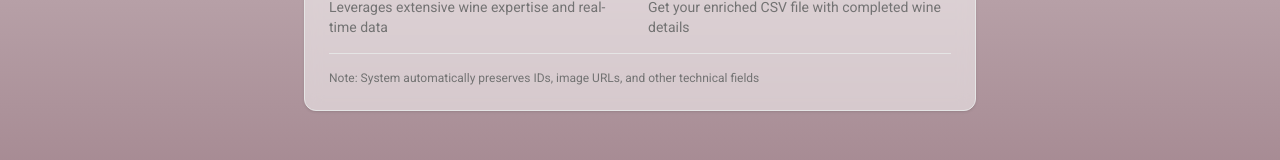
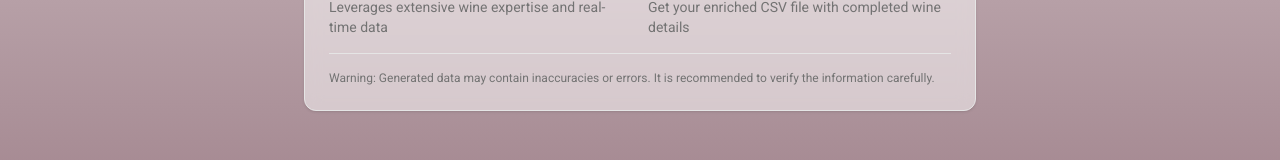
Before and after one commit to Sgulli/wupload, a Next.js app: page / in a window 1280 px wide. Shown: the part 769-929 px from the top of the page. Built offline with nearby package versions, Linux system fonts and the light colour scheme.

Commit message:
chore: copy

```diff
--- a/app/page.tsx
+++ b/app/page.tsx
@@ -72,8 +72,8 @@ export default function Home() {
 
               <div className="mt-4 border-t pt-4">
                 <p className="text-xs text-muted-foreground">
-                  Note: System automatically preserves IDs, image URLs, and
-                  other technical fields
+                  Warning: Generated data may contain inaccuracies or errors. It
+                  is recommended to verify the information carefully.
                 </p>
               </div>
             </CardContent>
```
